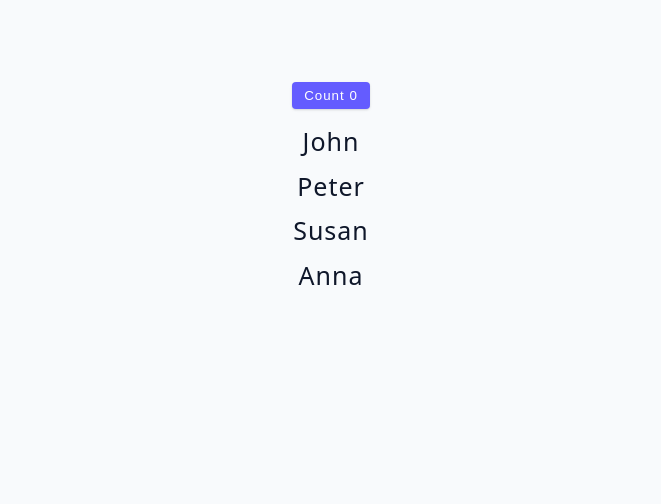
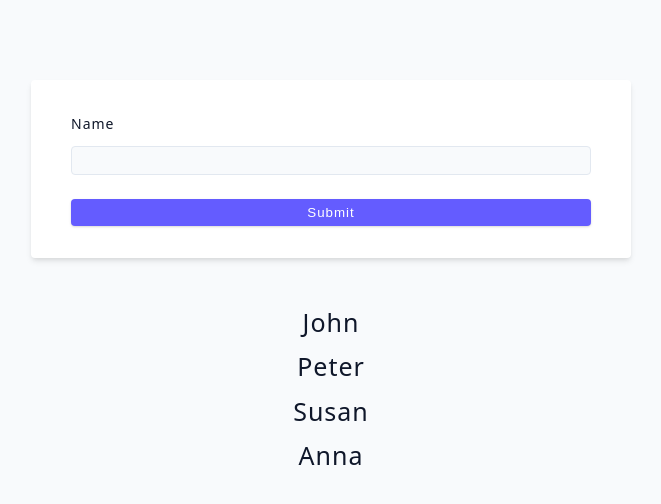
Before and after one commit to Rahmattullah13/React-Advanced, a React (Vite) app: page / in a window 1280 px wide. Shown: the top 504 px of the page, without its empty margins (309-970 px from the left). Built offline with nearby package versions, Linux system fonts and the light colour scheme.

Commit message:
lowerState Challenge

```diff
--- a/src/App.jsx
+++ b/src/App.jsx
@@ -1,4 +1,4 @@
-import Starter from './tutorial/11-performance/starter/01-lower-state';
+import Starter from './tutorial/11-performance/starter/02-lower-state-challenge';
 function App() {
   return (
     <div className="container">
--- /dev/null
+++ b/src/tutorial/11-performance/starter/02-lower-state-challenge/Form.jsx
@@ -0,0 +1,30 @@
+import { useState } from 'react';
+
+const Form = ({addPerson}) => {
+  const [name, setName] = useState('');
+
+  const handleSubmit = (e) => {
+    e.preventDefault();
+    if (!name) {
+      alert('Please Provide Name Value');
+      return;
+    }
+    addPerson(name);
+    setName('');
+  };
+  return (
+    <form className="form" onSubmit={handleSubmit}>
+      <div className="form-row">
+        <label htmlFor="name" className="form-label">
+          name
+        </label>
+        <input type="text" name="name" id="name" className="form-input" value={name} onChange={(e) => setName(e.target.value)} />
+      </div>
+      <button className="btn btn-block" type="submit">
+        submit
+      </button>
+    </form>
+  );
+};
+
+export default Form;
--- a/src/tutorial/11-performance/starter/02-lower-state-challenge/index.jsx
+++ b/src/tutorial/11-performance/starter/02-lower-state-challenge/index.jsx
@@ -1,44 +1,18 @@
 import { useState } from 'react';
 import { data } from '../../../../data';
+import Form from './Form';
 import List from './List';
 const LowerStateChallenge = () => {
   const [people, setPeople] = useState(data);
-  const [name, setName] = useState('');
 
-  const handleSubmit = (e) => {
-    e.preventDefault();
-    if (!name) {
-      alert('Please Provide Name Value');
-      return;
-    }
-    addPerson();
-    setName('');
-  };
-  const addPerson = () => {
+  const addPerson = (name) => {
     const fakeId = Date.now();
     const newPerson = { id: fakeId, name };
     setPeople([...people, newPerson]);
   };
   return (
     <section>
-      <form className='form' onSubmit={handleSubmit}>
-        <div className='form-row'>
-          <label htmlFor='name' className='form-label'>
-            name
-          </label>
-          <input
-            type='text'
-            name='name'
-            id='name'
-            className='form-input'
-            value={name}
-            onChange={(e) => setName(e.target.value)}
-          />
-        </div>
-        <button className='btn btn-block' type='submit'>
-          submit
-        </button>
-      </form>
+      <Form addPerson={addPerson} />
       <List people={people} />
     </section>
   );
```
